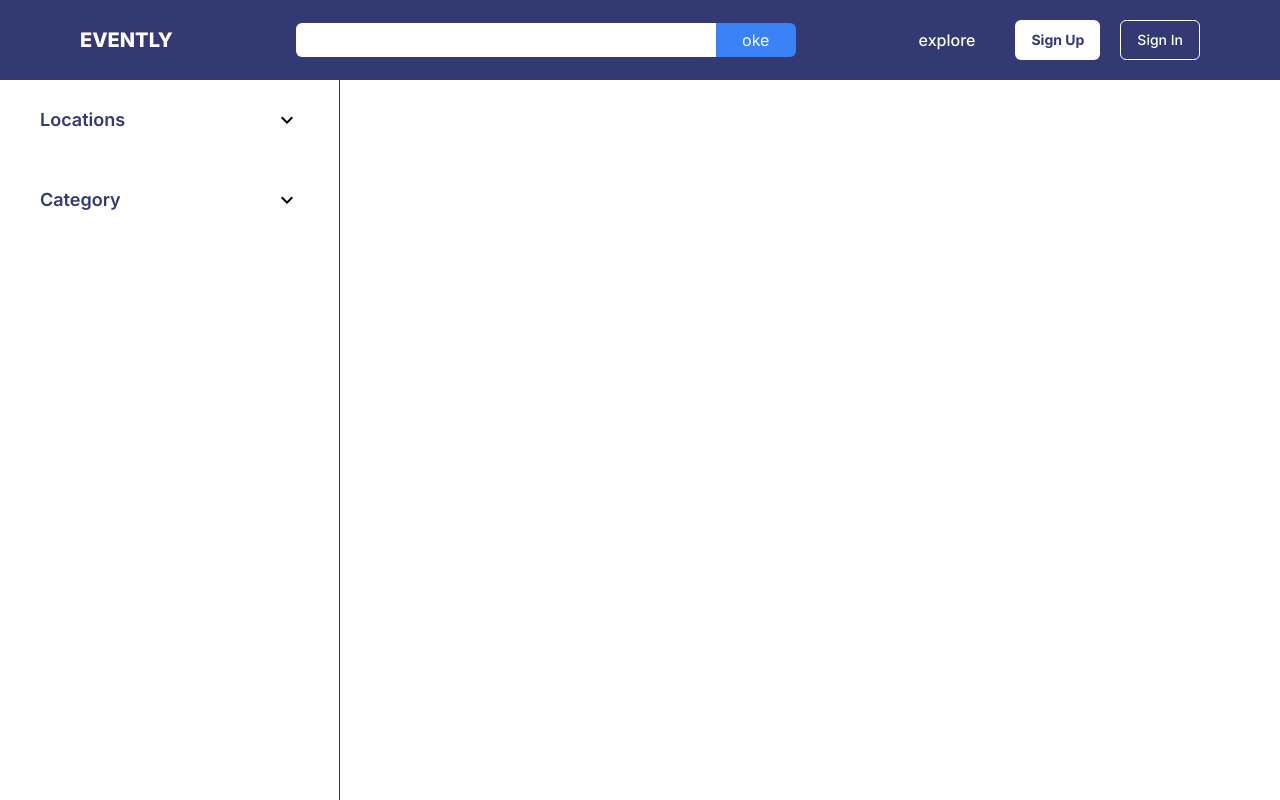
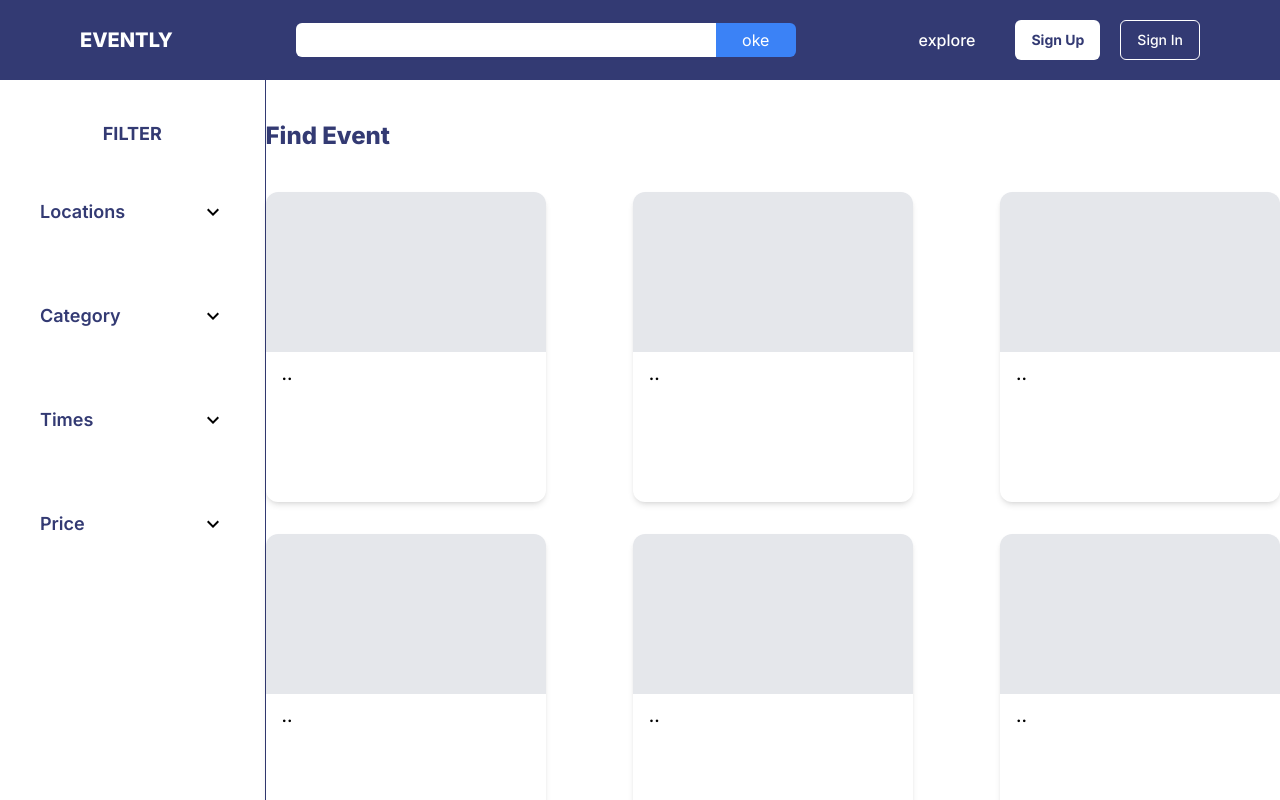
Before and after one commit to isaf123/evently, a Next.js app in the folder apps/web/: page /explore in a window 1280 px wide. Shown: the top 800 px of the page. Built offline with nearby package versions, Linux system fonts and the light colour scheme.

Commit message:
feat: update explore

```diff
--- a/apps/web/package.json
+++ b/apps/web/package.json
@@ -13,6 +13,7 @@
     "@radix-ui/react-dialog": "^1.0.5",
     "@radix-ui/react-popover": "^1.0.7",
     "@radix-ui/react-slot": "^1.0.2",
+    "@reduxjs/toolkit": "^2.2.3",
     "class-variance-authority": "^0.7.0",
     "clsx": "^2.1.1",
     "cmdk": "^1.0.0",
@@ -23,6 +24,7 @@
     "react": "^18.3.1",
     "react-dom": "^18",
     "react-icons": "^5.1.0",
+    "react-redux": "^9.1.1",
     "tailwind-merge": "^2.3.0",
     "tailwindcss-animate": "^1.0.7"
   },
@@ -30,6 +32,7 @@
     "@types/node": "^20",
     "@types/react": "^18",
     "@types/react-dom": "^18",
+    "@types/react-redux": "^7.1.33",
     "autoprefixer": "^10.4.19",
     "cypress": "^13.6.2",
     "eslint": "^8",
--- /dev/null
+++ b/apps/web/src/app/StoreProvider.tsx
@@ -0,0 +1,18 @@
+'use client';
+import { useRef } from 'react';
+import { Provider } from 'react-redux';
+import { makeStore, AppStore } from '../lib/store';
+
+export default function StoreProvider({
+  children,
+}: {
+  children: React.ReactNode;
+}) {
+  const storeRef = useRef<AppStore>();
+  if (!storeRef.current) {
+    // Create the store instance the first time this renders
+    storeRef.current = makeStore();
+  }
+
+  return <Provider store={storeRef.current}>{children}</Provider>;
+}
--- a/apps/web/src/app/explore/page.tsx
+++ b/apps/web/src/app/explore/page.tsx
@@ -1,16 +1,54 @@
+'use client';
 import DropDownSelected from '@/components/DropdownSelected';
 import * as React from 'react';
 import { location } from '@/lib/text';
 import { category } from '@/lib/text';
-DropDownSelected;
+import { times } from '@/lib/text';
+import { price } from '@/lib/text';
+import { useAppSelector } from '@/lib/hooks';
+import CartEvent from '@/components/Cart';
 
 interface IExplorePageProps {}
 
 const ExplorePage: React.FunctionComponent<IExplorePageProps> = (props) => {
+  const event = useAppSelector((state) => {
+    return state.eventReducer;
+  });
+  React.useEffect(() => {
+    getEventFilter();
+  }, [event]);
+
+  const getEventFilter = () => {
+    const filter = Object.keys(event).map((val: any) => {
+      return `${val}=${event[val]}`;
+    });
+
+    console.log(`http://localhost:3500/event?${filter.join('&')}`);
+  };
   return (
-    <div className="h-[865px] w-[340px] border-r-[0.2px] border-color1">
-      <DropDownSelected list={location}>Locations</DropDownSelected>
-      <DropDownSelected list={category}>Category</DropDownSelected>
+    <div className="flex h-fit w-full">
+      <div className="h-fit min-h-[865px] w-[340px] border-r-[0.2px] border-color1 pt-10">
+        <p className="w-full text-center font-bold text-lg text-color1">
+          FILTER
+        </p>
+        <DropDownSelected list={location}>Locations</DropDownSelected>
+        <DropDownSelected list={category}>Category</DropDownSelected>
+        <DropDownSelected list={times}>Times</DropDownSelected>
+        <DropDownSelected list={price}>Price</DropDownSelected>
+      </div>
+      <div className="h-[865px] m-auto w-[1300px] pt-10">
+        <p className="text-color1 font-extrabold text-2xl mb-10">Find Event</p>
+        <div className="w-full h-fit flex justify-between flex-wrap gap-y-8">
+          <CartEvent></CartEvent>
+          <CartEvent></CartEvent>
+          <CartEvent></CartEvent>
+          <CartEvent></CartEvent>
+          <CartEvent></CartEvent>
+          <CartEvent></CartEvent>
+          <CartEvent></CartEvent>
+          <CartEvent></CartEvent>
+        </div>
+      </div>
     </div>
   );
 };
--- a/apps/web/src/app/layout.tsx
+++ b/apps/web/src/app/layout.tsx
@@ -2,6 +2,7 @@ import type { Metadata } from 'next';
 import { Inter } from 'next/font/google';
 import { Header } from '@/components/Header';
 import './globals.css';
+import StoreProvider from './StoreProvider';
 
 const inter = Inter({ subsets: ['latin'] });
 
@@ -16,11 +17,15 @@ export default function RootLayout({
   children: React.ReactNode;
 }) {
   return (
-    <html lang="en">
-      <body className={inter.className}>
-        <Header />
-        <div className="min-w-[360px] md:max-w-[1920px] m-auto">{children}</div>
-      </body>
-    </html>
+    <StoreProvider>
+      <html lang="en">
+        <body className={inter.className}>
+          <Header />
+          <div className="min-w-[360px] md:max-w-[1920px] m-auto">
+            {children}
+          </div>
+        </body>
+      </html>
+    </StoreProvider>
   );
 }
--- a/apps/web/src/components/DropdownSelected.tsx
+++ b/apps/web/src/components/DropdownSelected.tsx
@@ -2,6 +2,9 @@
 import * as React from 'react';
 import { MdKeyboardArrowDown } from 'react-icons/md';
 import { FaPlus } from 'react-icons/fa6';
+import { useAppDispatch, useAppSelector } from '@/lib/hooks';
+import { setFilterDataAction } from '@/lib/features/eventQuerySLice';
+import { setEventDeleteAction } from '@/lib/features/eventQuerySLice';
 
 interface IDropDownSelectedProps {
   children: string;
@@ -13,26 +16,22 @@ const DropDownSelected: React.FunctionComponent<IDropDownSelectedProps> = (
 ) => {
   const [active, setActive] = React.useState<Boolean>(false);
   const [selectData, setSelectData] = React.useState<string>('');
+  const [deleteUp, setDeleteUp] = React.useState<Object>({});
+  const dispatch = useAppDispatch();
 
-  console.log(selectData);
+  // console.log(selectProp);
 
   return (
-    <div className=" relative">
-      <input
-        type="checkbox"
-        className="w-[340px] absolute h-20 cursor-pointer peer opacity-0 z-10"
-      />
-
-      <div className="h-20 w-full flex text-lg items-center  font-semibold">
-        {!active ? (
-          <p className="text-[#333A73] px-10">{props.children}</p>
-        ) : (
-          <div className="absolute border z-20 w-[290px] h-[54px] left-5 rounded-lg border-[#333A73]">
-            <div className="flex items-center h-[54px] ">
-              <p className="ml-5 text-[#333A73] ">{selectData}</p>
+    <div className="h-fit min-h-[64px] pt-6">
+      {active ? (
+        <div className=" border z-30 w-[290px] h-[80px] left-5 rounded-lg border-[#333A73] top-4 ml-5 shadow-[rgba(50,_50,_105,_0.15)_0px_2px_5px_0px,_rgba(0,_0,_0,_0.05)_0px_1px_1px_0px]">
+          <div className="flex items-center h-[80px] ">
+            <p className="ml-5 text-color1 text-lg font-semibold ">
+              {selectData}
+            </p>
             <div className="w-full h-fit relative">
               <FaPlus
-                  className="rotate-45 absolute right-10 -top-[9px] text-[#333A73] cursor-pointer"
+                className="rotate-45 absolute right-5 -top-[9px] text-[#333A73] cursor-pointer"
                 onClick={() => {
                   setActive(false);
                 }}
@@ -40,10 +39,18 @@ const DropDownSelected: React.FunctionComponent<IDropDownSelectedProps> = (
             </div>
           </div>
         </div>
-        )}
+      ) : (
+        <div className="relative">
+          <input
+            type="checkbox"
+            className="w-[340px] absolute h-20 cursor-pointer peer opacity-0 z-20"
+          />
+          <div className="h-20 w-full flex text-lg items-center font-semibold">
+            <div className="text-color1 px-10 w-fit">
+              <p>{props.children}</p>
+            </div>
           </div>
           {/* Arrow */}
-
           {/* content */}
           {props.list.map((val: any, idx: number) => {
             return (
@@ -57,6 +64,13 @@ const DropDownSelected: React.FunctionComponent<IDropDownSelectedProps> = (
                     onClick={() => {
                       setSelectData(val);
                       setActive(true);
+                      dispatch(
+                        setFilterDataAction({
+                          [props.children.toLowerCase()]: val
+                            .toLowerCase()
+                            .replace(/\s/g, ''),
+                        }),
+                      );
                     }}
                   >
                     {' '}
@@ -68,6 +82,8 @@ const DropDownSelected: React.FunctionComponent<IDropDownSelectedProps> = (
           })}
           <MdKeyboardArrowDown className="w-6 h-6 absolute top-7 right-10 transition-transform duration-600 rotate-0 peer-checked:rotate-180 " />
         </div>
+      )}
+    </div>
   );
 };
 
--- /dev/null
+++ b/apps/web/src/lib/features/eventQuerySLice.ts
@@ -0,0 +1,36 @@
+import { createSlice } from '@reduxjs/toolkit';
+// slice untuk mengkonfigurasi pembuatan reducer dan action
+
+interface IData {
+  category?: string;
+  locations?: string;
+  time?: string;
+  price?: string;
+}
+
+const data: IData | any = {};
+
+const eventSlice = createSlice({
+  name: 'event', //name menjadi sebagai type
+  // initialState:{userData:{...data}},
+  initialState: { ...data },
+  reducers: {
+    setEvent: (initialState, action) => {
+      // initialState.userData = action.payload
+
+      return { ...initialState, ...action.payload };
+    },
+    setEventDelete: (initialState, action) => {
+      console.log();
+      return { ...data };
+    },
+  },
+});
+
+const actions = {
+  setFilterDataAction: eventSlice.actions.setEvent,
+  setEventDeleteAction: eventSlice.actions.setEventDelete,
+};
+export const { setFilterDataAction, setEventDeleteAction } = actions;
+
+export default eventSlice.reducer;
--- /dev/null
+++ b/apps/web/src/lib/hooks.ts
@@ -0,0 +1,8 @@
+import { useDispatch, useSelector, useStore } from 'react-redux';
+import type { TypedUseSelectorHook } from 'react-redux';
+import type { RootState, AppDispatch, AppStore } from './store';
+
+// Use throughout your app instead of plain `useDispatch` and `useSelector`
+export const useAppDispatch: () => AppDispatch = useDispatch;
+export const useAppSelector: TypedUseSelectorHook<RootState> = useSelector;
+export const useAppStore: () => AppStore = useStore;
--- /dev/null
+++ b/apps/web/src/lib/store.ts
@@ -0,0 +1,16 @@
+import { configureStore } from '@reduxjs/toolkit';
+import eventReducer from './features/eventQuerySLice';
+
+export const makeStore = () => {
+  return configureStore({
+    reducer: {
+      eventReducer,
+    },
+  });
+};
+
+// Infer the type of makeStore
+export type AppStore = ReturnType<typeof makeStore>;
+// Infer the `RootState` and `AppDispatch` types from the store itself
+export type RootState = ReturnType<AppStore['getState']>;
+export type AppDispatch = AppStore['dispatch'];
--- a/apps/web/src/lib/text.ts
+++ b/apps/web/src/lib/text.ts
@@ -12,6 +12,9 @@ export const category = [
   'Nightlife',
   'Holidays',
   'Hobby',
-  'Food & Drink',
+  'Culinary',
   'Other',
 ];
+
+export const times = ['This\nWeek', 'Next Week', 'This Month', 'Next Month'];
+export const price = ['Paid', 'Free'];
--- a/package.json
+++ b/package.json
@@ -13,6 +13,7 @@
   "devDependencies": {
     "@commitlint/cli": "^18.4.2",
     "@commitlint/config-conventional": "^18.4.2",
+    "@types/react-redux": "^7.1.33",
     "eslint": "^8.48.0",
     "husky": "^8.0.0",
     "lint-staged": "^15.1.0",
```
Also changed, not shown: 1 other file (tests, documents, lock files or other folders). Lines whose indentation alone changed are shown as unchanged.
